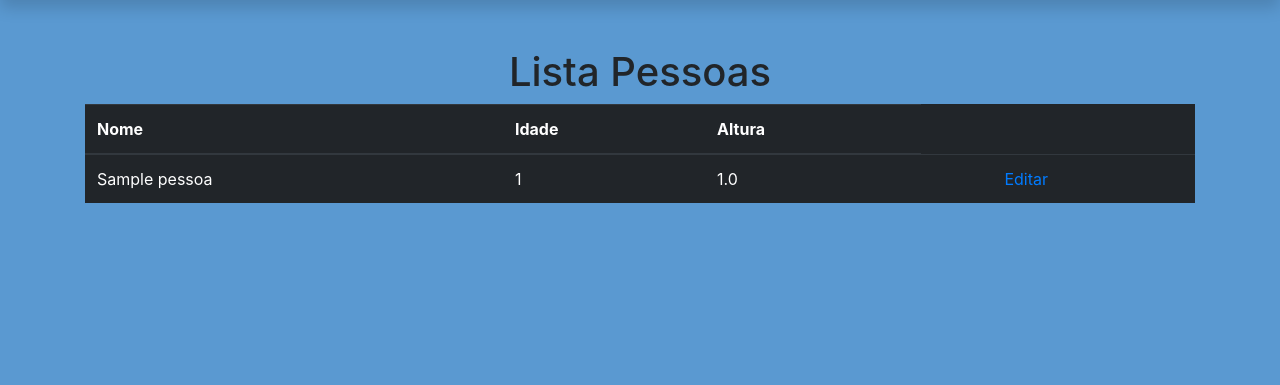
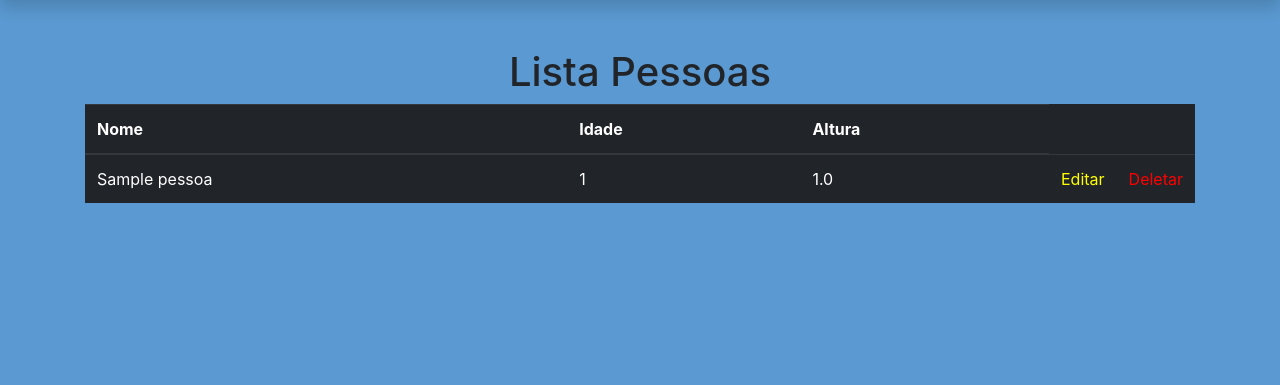
Before and after one commit to FelipeWeiss1992/Flask, a Flask app: page /listar in a window 1280 px wide. Shown: the part 100-485 px from the top of the page. Run offline with Flask 2, Linux system fonts and the light colour scheme; tables that the repository leaves empty hold one stand-in row (values such as "Sample post"); some libraries are stand-ins or nearby versions.

Commit message:
update flask

```diff
--- a/static/styles/style.css
+++ b/static/styles/style.css
@@ -50,3 +50,33 @@ footer{
     justify-content: center;
     align-items: center;
 }
+
+.editar{
+
+    width: 50px;
+}
+
+.deletar{
+
+    width: 50px;
+}
+
+.cor_editar{
+
+    color: yellow;
+}
+
+.cor_deletar{
+
+    color: red;
+}
+
+.cor_deletar:hover{
+
+    color: red;
+}
+
+.cor_editar:hover{
+
+    color: yellow;
+}
--- a/templates/index.html
+++ b/templates/index.html
@@ -19,13 +19,8 @@
                         <td>{{pessoa.idade}}</td>
                         <td>{{pessoa.altura}}</td>
 
-                        <td>
-
-                            <td>
-                                <a href="{{ url_for('editar', id=pessoa.id ) }}">Editar</a>
-                            </td>
-
-                        </td>
+                        <td class = "editar"><a class = cor_editar href="{{ url_for('editar', id=pessoa.id ) }}">Editar</a></td>
+                        <td class = "deletar"><a class = cor_deletar href="{{ url_for('editar', id=pessoa.id ) }}">Deletar</a></td>
                     </tr>
 
                 {% endfor %}
--- a/views/views.py
+++ b/views/views.py
@@ -5,7 +5,9 @@ from models.usuarios import Usuarios
 
 @app.route('/')
 def login():
+
     lista = Pessoas.query.order_by(Pessoas.id)
+
     return render_template('login.html', titulo = 'Login Usuario', pessoas = lista)
 
 @app.route('/autenticar', methods=['POST'])
@@ -33,18 +35,23 @@ def autenticar():
 
 @app.route('/listar')
 def inicio():
+
     lista = Pessoas.query.order_by(Pessoas.id)
+
     return render_template('index.html', titulo = 'Lista Pessoas', pessoas = lista)
 
 @app.route('/novo')
 def novo():
+
     if 'usuario_logado' not in session or session['usuario_logado'] is None:
+
         return redirect(url_for('login', proximo = url_for('novo')))
 
     return render_template('novo.html', titulo = 'Cadastro Pessoa')
 
 @app.route('/criar', methods=['post'])
 def criar():
+
     nome = request.form['nome']
     idade = request.form['idade']
     altura = request.form['altura']
@@ -65,17 +72,22 @@ def criar():
 
 @app.route('/logout')
 def logout():
+
     session['usuario_logado'] == None
+
     flash('Você foi desconectado')
+
     return redirect(url_for('login'))
 
-@app.route('/editar/<int:id>')
+@app.route('/editar/<int:id>', methods = ['put'])
 def editar(id):
+
     if 'usuario_logado' not in session or session['usuario_logado'] is None:
         return redirect(url_for('login', proximo = url_for('editar')))
+
     pessoa = Pessoas.query.filter_by(id=id).first()
     return render_template('editar.html', titulo = 'Editar Pessoa', pessoa = pessoa)
 
-@app.route('/atualizar', methods=['POST'])
+@app.route('/atualizar', )
 def atualizar():
     pass
```
